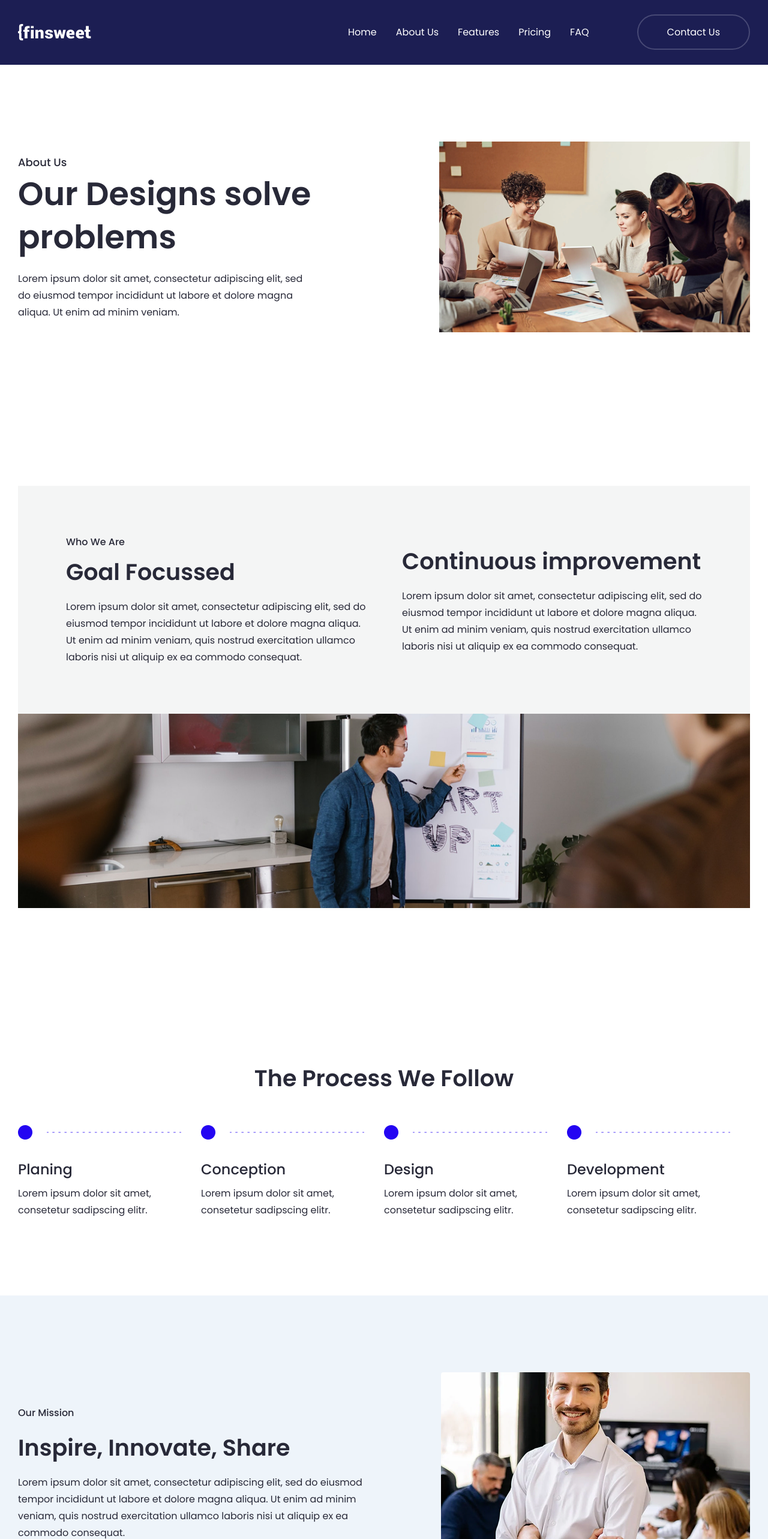
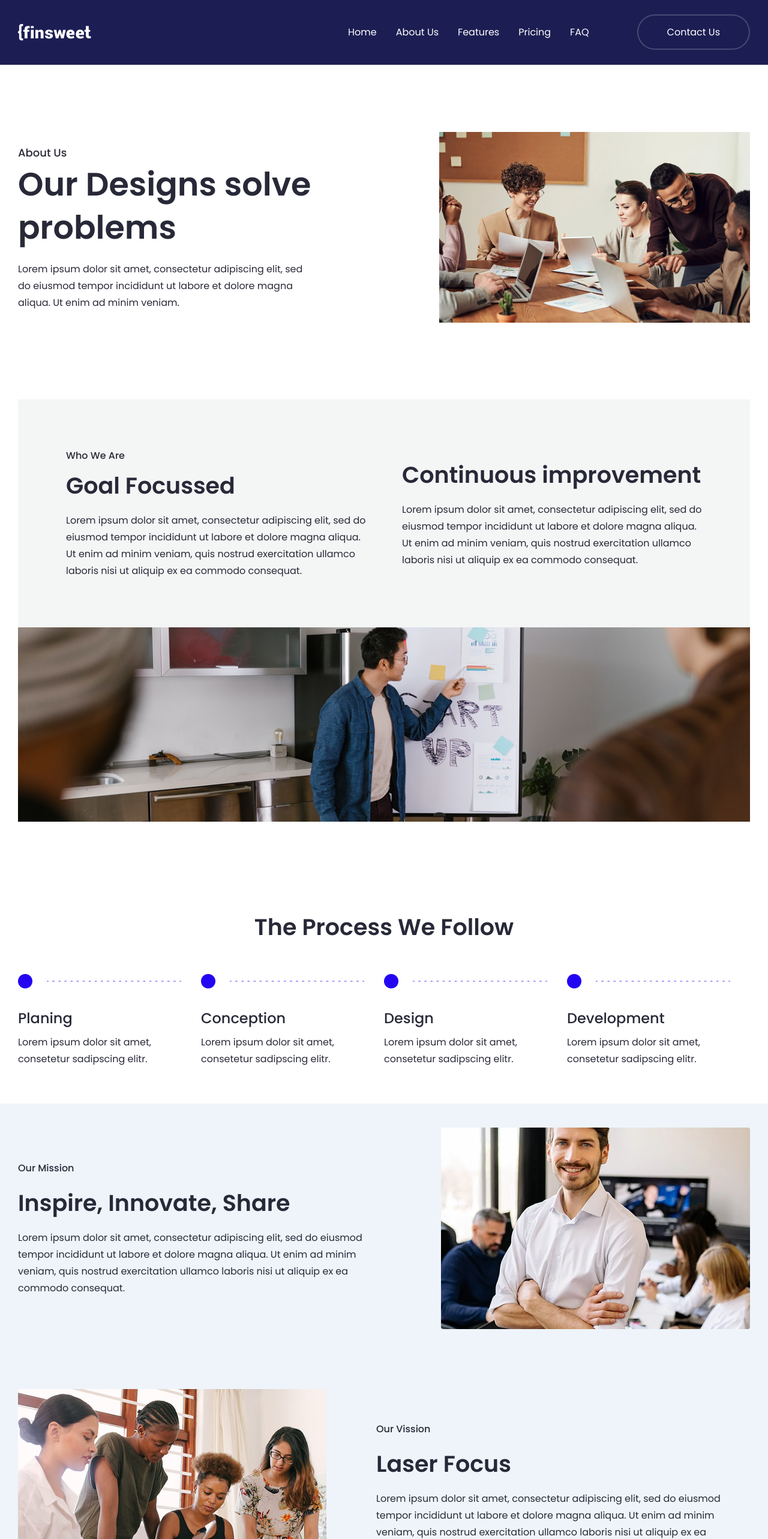
Before and after one commit to Roni006/finsweet, a React app: page /aboutus in a window 1280 px wide. Shown: the top 2566 px of the page at 60% size. Built offline with nearby package versions, Linux system fonts and the light colour scheme; the HTML template or start-up script is replaced by a standard one.

Commit message:
added all the components of about us menu and measures the margin and padding in these components

```diff
--- a/src/Pages/AboutUsHero/AboutUsHero.jsx
+++ b/src/Pages/AboutUsHero/AboutUsHero.jsx
@@ -5,7 +5,7 @@ const AboutUsHero = () => {
   return (
     <>
 
-    <section className='py-32'>
+    <section className='pt-28'>
         <Container>
             <div className='flex items-center gap-[138px]'>
                 <div className='w-[595px]'>
--- a/src/Pages/Benefit/Benefit.jsx
+++ b/src/Pages/Benefit/Benefit.jsx
@@ -53,7 +53,7 @@ const Benefit = () => {
 
   return (
     <>
-      <section className=" py-32">
+      <section className=" py-15">
         <Container>
           <div>
             <div>
--- a/src/Pages/MIssionVission.jsx
+++ b/src/Pages/MIssionVission.jsx
@@ -6,7 +6,7 @@ import vmisssion2 from "../assets/vmission/vmision2.png";
 const MIssionVission = () => {
   return (
     <>
-      <section className="bg-[#EEF4FA] py-32">
+      <section className="bg-[#EEF4FA] py-10">
         <Container>
           <div>
 
--- a/src/Pages/OurTeam/OurTeam.jsx
+++ b/src/Pages/OurTeam/OurTeam.jsx
@@ -34,7 +34,7 @@ const OurTeam = () => {
   ];
   return (
     <>
-      <section className="bg-[#F4F6FC] py-32 ">
+      <section className="bg-[#F4F6FC] py-25 ">
         <Container>
           <div className=" ">
             <h1 className="gbl-blog mb-12 text-center">Meet our team </h1>
@@ -44,7 +44,7 @@ const OurTeam = () => {
                   <div>
                     <div className="">
                       <img
-                        className="hiddenImg absolute left-16"
+                        className="hiddenImg absolute left-14 bottom-0"
                         src={teamBg}
                         alt=""
                       />
--- a/src/Pages/Process/Process.jsx
+++ b/src/Pages/Process/Process.jsx
@@ -33,7 +33,7 @@ const Process = () => {
 
   return (
     <>
-      <section className="py-32">
+      <section className="pt-5 pb-15">
         <Container>
           <div>
             <div className="flex flex-col items-center">
```
